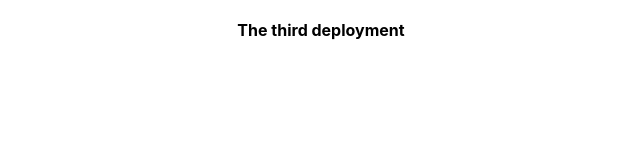
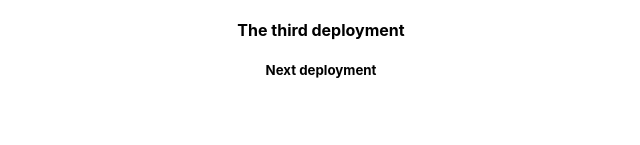
Before and after one commit to NegarOstad/hello-world, a React (Create React App) app: page / in a window 1280 px wide. Shown: the part 155-300 px from the top of the page, without its empty margins (319-959 px from the left). Built offline with nearby package versions, Linux system fonts and the light colour scheme.

Commit message:
the 4 deployment

```diff
--- a/src/App.js
+++ b/src/App.js
@@ -8,6 +8,7 @@ function App() {
       <h2>This the my first depolment</h2>
       <h3>Working with workflow</h3>
       <h4>The third deployment</h4>
+      <h5>Next deployment</h5>
     </div>
   );
 }
```
